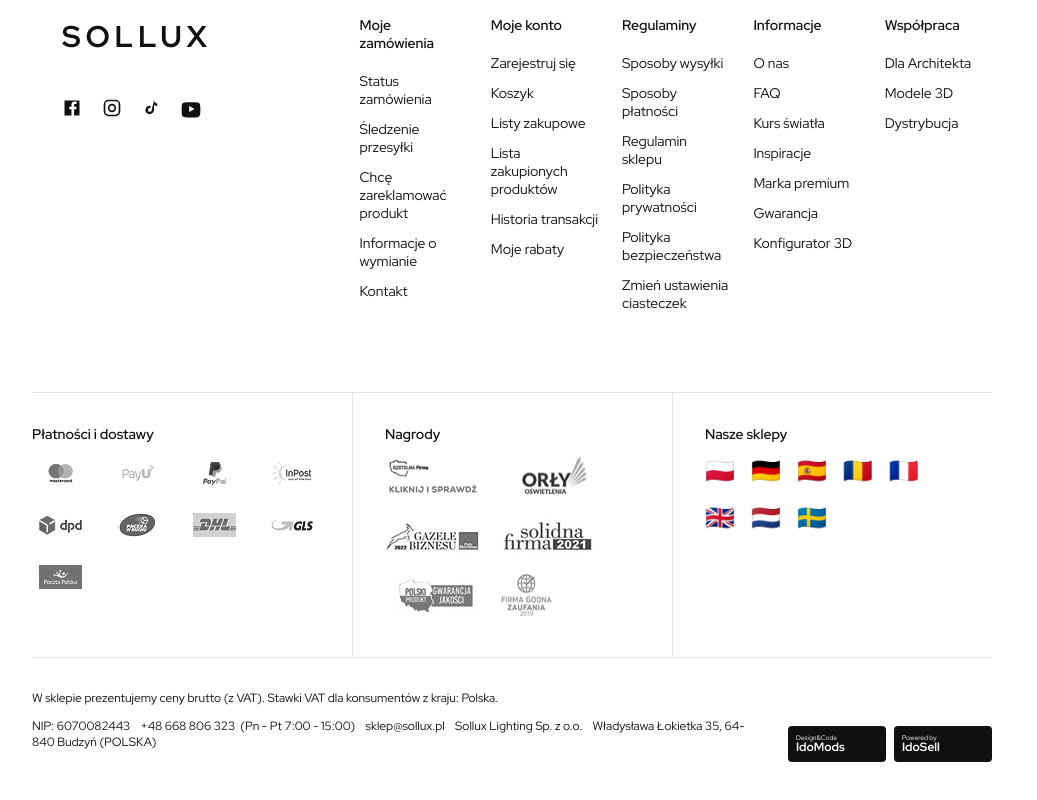
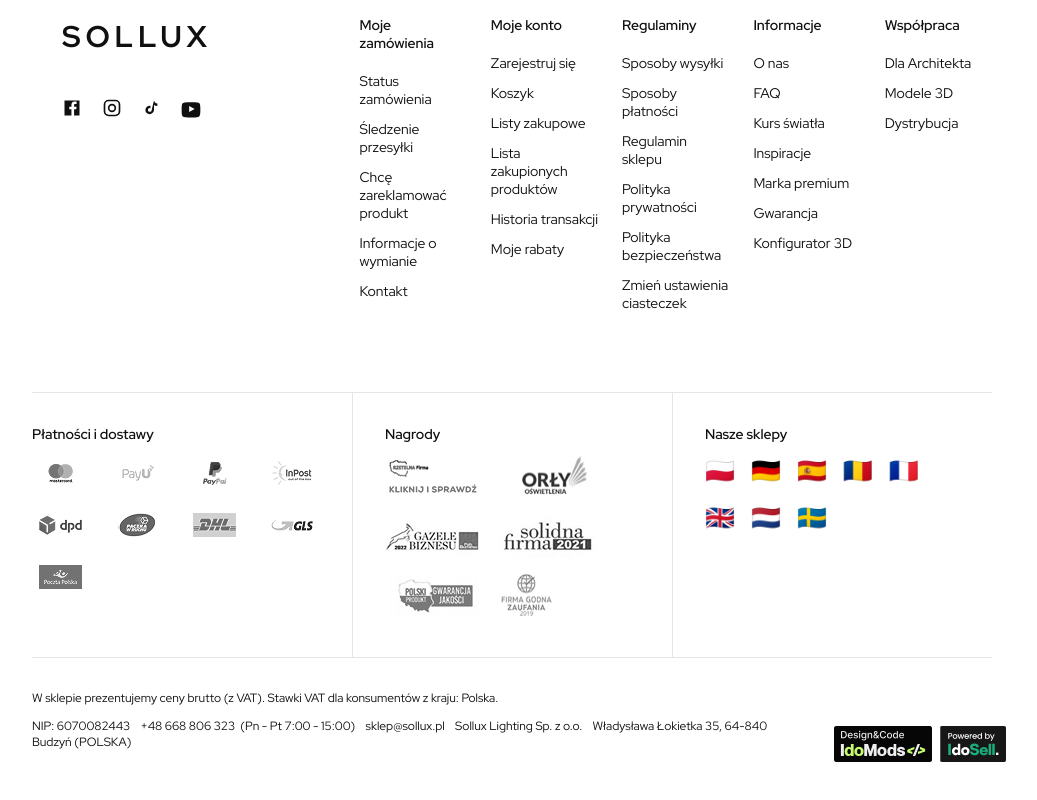
Before and after one commit to omgblaay/IdoSell, a plain HTML site: page index.html in a window 1280 px wide. Shown: the part 2889-3689 px from the top of the page, without its empty margins (128-1165 px from the left). Drawn offline with Linux system fonts and the light colour scheme; animation ran at ten frames a second; files whose address does not match are found by name.

Commit message:
footer logos fix

```diff
--- a/index.html
+++ b/index.html
@@ -557,12 +557,8 @@
             </p>
           </div>
           <div class="badges">
-            <span class="badge"
-              ><small>Design&amp;Code</small><strong>IdoMods</strong></span
-            >
-            <span class="badge"
-              ><small>Powered by</small><strong>IdoSell</strong></span
-            >
+            <img src="assets/idomods.png" alt="Badge 1" />
+            <img src="assets/idosell.png" alt="Badge 2" />
           </div>
         </div>
       </div>
```
Also changed, not shown: assets/idomods.png (added), assets/idosell.png (added).
